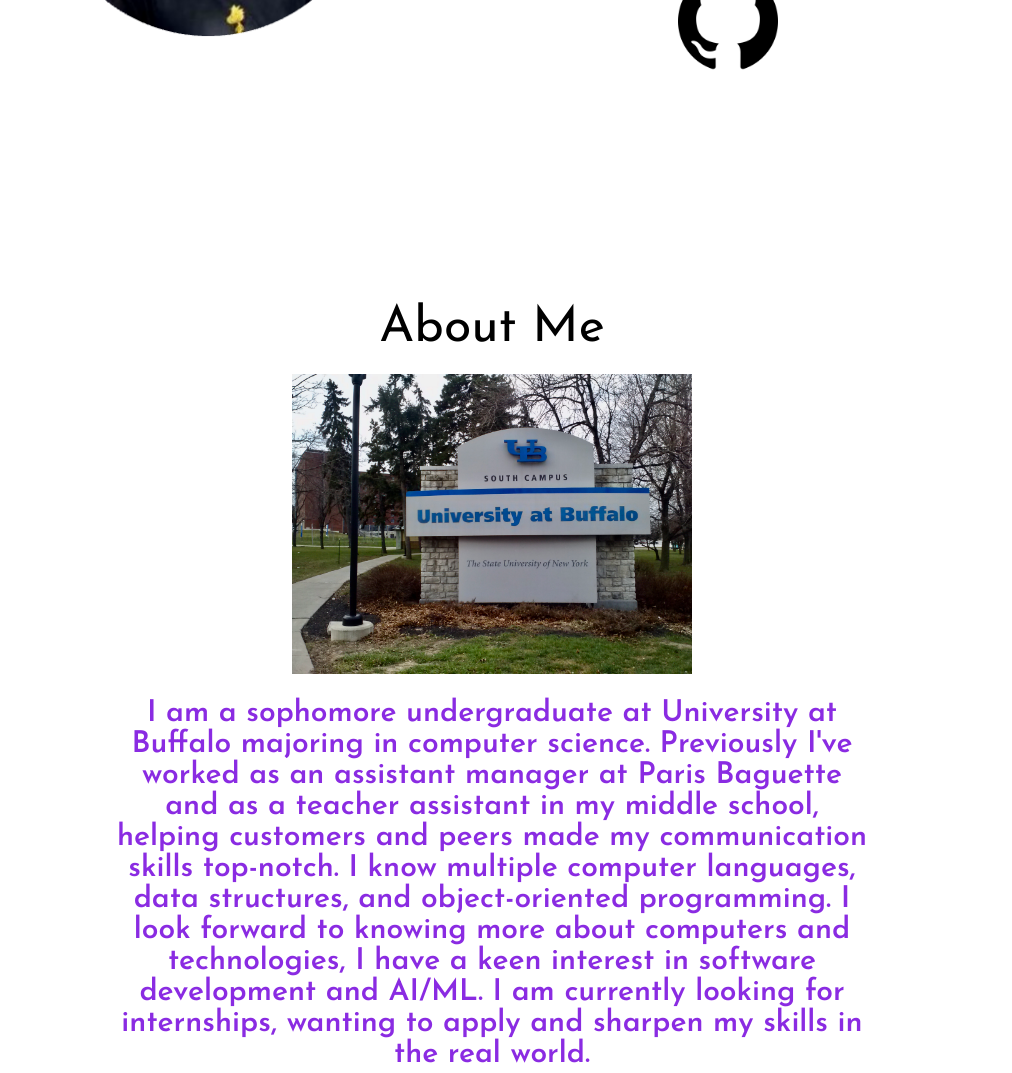
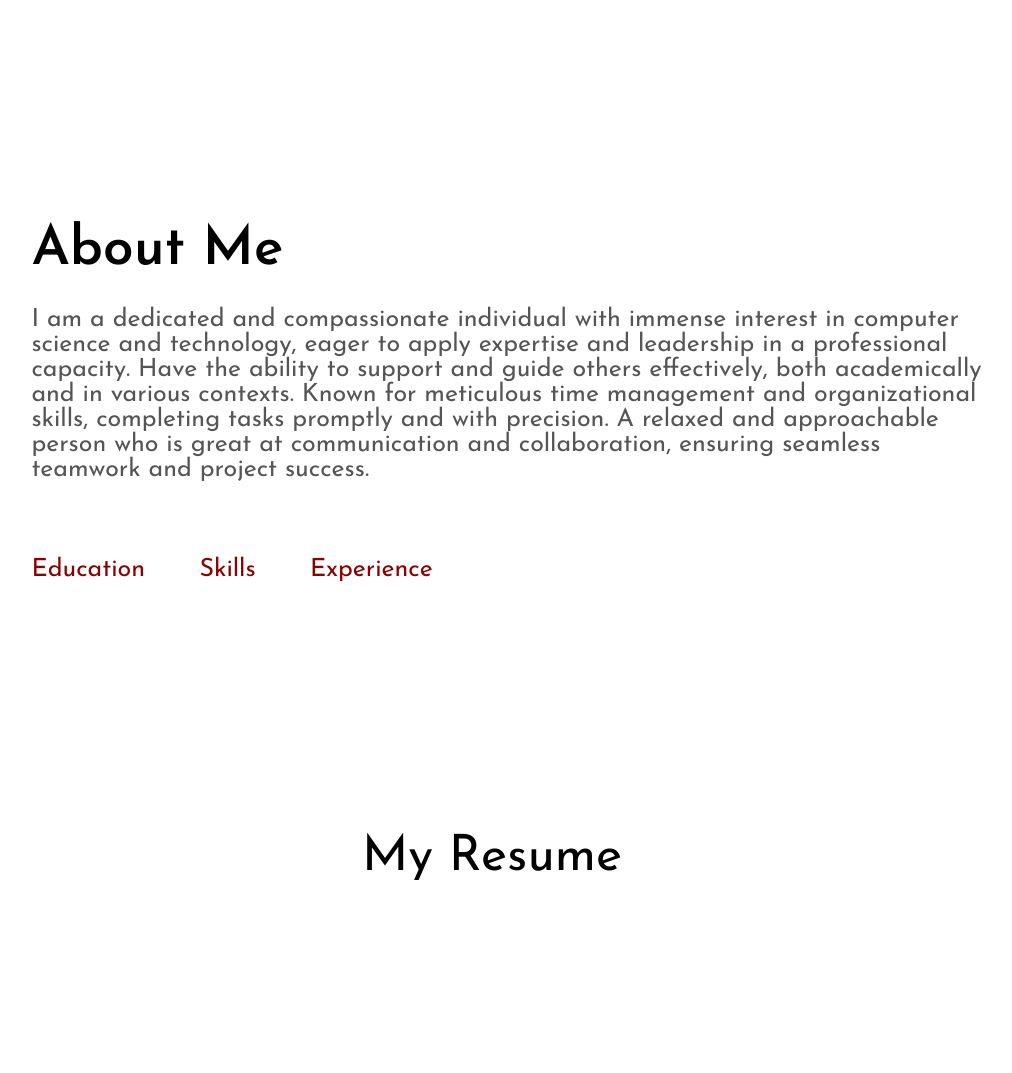
Before and after one commit to ZKey-Taken/My-Portfolio, a plain HTML site: page index.html in a window 1280 px wide. Shown: the part 653-1726 px from the top of the page, without its empty margins (148-1160 px from the left). Drawn offline with Linux system fonts and the light colour scheme.

Commit message:
Optimized css file, changes in about me section.

```diff
--- a/index.html
+++ b/index.html
@@ -18,6 +18,9 @@
                 <li><a href="#projects">Projects</a></li>
             </ul>
         </div>
+        <a class="goUp" href="#">
+            <img class="up-arrow" src="assets/up-arrow.png" alt="Go to the top"/>
+        </a>
     </nav>
 
     <nav id="mobile-nav">
@@ -32,7 +35,6 @@
                 <li><a href="#about" onclick="toggleMenu()">About</a></li>
                 <li><a href="#resume" onclick="toggleMenu()">Resume</a></li>
                 <li><a href="#projects" onclick="toggleMenu()">Projects</a></li>
-                <li><a href="#contact" onclick="toggleMenu()">Contact</a></li>
             </div>
         </div>
     </nav>
@@ -55,24 +57,19 @@
     </section>
 
     <section id="about">
-        <header class="about-title">About Me</header>
-        <div class="about-me">
-            <div class="ub-picture">
-                <img src="assets/UB.jpeg" alt="School Image" class="about-ub-pic"/>
+        <div class="about-text">
+            <h1>About Me</h1>
+            <p>I am a dedicated and compassionate individual with immense interest in computer science and technology,
+                eager to apply expertise and leadership in a professional capacity. Have the ability to support and
+                guide others effectively, both academically and in various contexts. Known for meticulous time management
+                and organizational skills, completing tasks promptly and with precision. A relaxed and approachable person
+                who is great at communication and collaboration, ensuring seamless teamwork and project success.</p>
+
+            <div class="about-tabs">
+                <p class="tabs">Education</p>
+                <p class="tabs">Skills</p>
+                <p class="tabs">Experience</p>
             </div>
-            <div class="about-me-text">
-                <h1>I am a sophomore undergraduate at University at Buffalo majoring in computer science.
-                    Previously I've worked as an assistant manager at Paris Baguette and as a teacher assistant
-                    in my middle school, helping customers and peers made my communication skills top-notch.
-                    I know multiple computer languages, data structures, and object-oriented programming.
-                    I look forward to knowing more about computers and technologies, I have a keen interest
-                    in software development and AI/ML. I am currently looking for internships, wanting to
-                    apply and sharpen my skills in the real world.
-            </div>
-
-            <a class="goUp" href="#">
-            <img class="up-arrow" src="assets/up-arrow.png" alt="Up Arrow Button"/>
-            </a>
         </div>
     </section>
 
--- a/style.css
+++ b/style.css
@@ -15,11 +15,6 @@ html{
 
 p{
     color: rgb(85, 85, 85);
-}
-
-section{
-    align-items: center;
-    text-align: center;
 }
 
 a, button{
@@ -144,14 +139,7 @@ a:hover{
     transform: none;
 }
 
-section{
-    padding-top: 4vh;
-    height: 96vh;
-    margin: 0 10rem;
-    box-sizing: border-box;
-    min-height: fit-content;
-}
-
+/* profile section */
 .profile-text{
     font-size: 3rem;
     text-align: center;
@@ -163,6 +151,7 @@ section{
 .LinkedIn-icon, .Github-icon{
     height: 100px;
     width: 100px;
+    padding: 20px;
 }
 
 #profile{
@@ -177,6 +166,7 @@ section{
     height: 400px;
     width: 400px;
     margin: auto 0;
+    padding: 20px;
 }
 
 .profile-text{
@@ -202,33 +192,37 @@ section{
     width: 75px;
 }
 
+/* about section */
 #about{
-    text-align: center;
     color: black;
-    padding: 100px;
+    display: flex;
+    padding: 150px;
 }
 
-.about-me-text{
-    color: blueviolet;
-    font-size: 20px;
+.about-text h1{
+    font-size: 55px;
+    margin-left: 3%;
+    margin-top: -50px;
 }
 
-.about-title{
-    color:black;
-    font-size: 50px;
+.about-text p{
+    font-size: 25px;
+    margin-left: 3%;
+    padding-top: 3%;
 }
 
-.about-ub-pic{
-    height: 300px;
-    width: 400px;
+.about-tabs{
+    margin-top: 45px;
+    display: flex;
+    cursor: pointer;
 }
 
-img{
-    padding: 20px;
+.tabs{
+    margin-right: 25px;
+    color: darkred;
 }
 
-
-
+/* resume section */
 #resume{
     text-align: center;
     color: black;
@@ -240,7 +234,7 @@ img{
     font-size: 50px;
 }
 
-
+/* projects section */
 #projects{
     text-align: center;
     color: black;
@@ -251,15 +245,3 @@ img{
     color:black;
     font-size: 50px;
 }
-
-
-#contact{
-    text-align: center;
-    color: black;
-    padding: 100px;
-}
-
-.contact-title{
-    color:black;
-    font-size: 50px;
-}
```
